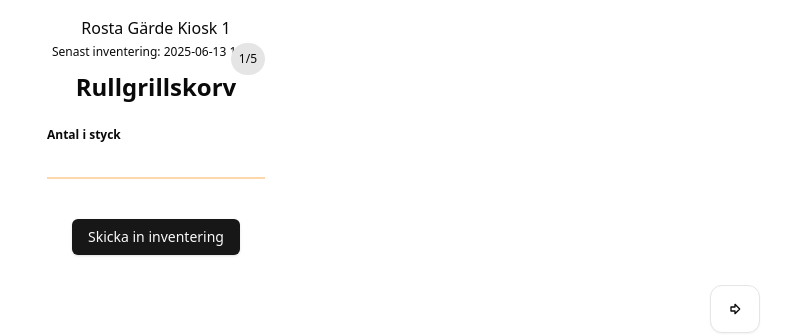
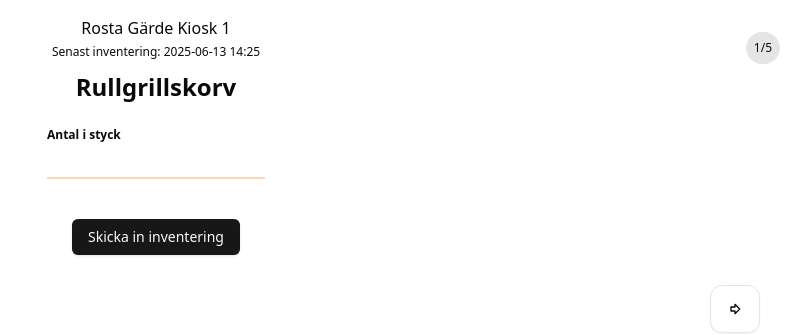
Before and after one commit to Camilla-bjorkcom/Kioskinventering-orebrocupen, a React (Vite) app: page / in a window 1280 px wide. Shown: the top 335 px of the page, without its empty margins (484-1280 px from the left). Built offline with nearby package versions, Linux system fonts and the light colour scheme; data requests are answered from the project's data file.

Commit message:
fix button previousfieldorproduct complete

```diff
--- a/src/App2.tsx
+++ b/src/App2.tsx
@@ -185,6 +185,7 @@ const App2 = () => {
       handleFocus("pieces");
     } else {
       setKeypadTarget("packages");
+      handleFocus("packages");
       setCurrentProductIndex((prevIndex) =>
         prevIndex - 1 >= editedProducts.length ? 0 : prevIndex - 1
       );
@@ -223,10 +224,11 @@ const App2 = () => {
           </p>
         </div>
 
-        <div className="flex flex-col items-center justify-center">
+        <div className="flex flex-col items-center justify-center relative">
           <form onSubmit={handleSubmit} className="w-fit mx-auto mb-5">
+
             {/* Progress display */}
-            <div className="mt-auto relative">
+            <div className="mt-auto">
               <h3 className="text-2xl font-bold text-center mb-6">
                 {currentProduct.productName}
               </h3>
@@ -313,7 +315,7 @@ const App2 = () => {
                 goToPreviousFieldOrProduct();
                 // Change the input field as well
               }}
-              className={`place-self-center rounded-xl h-12 ${currentProductIndex === 0 ?  "invisible" : ""}`}
+              className={`place-self-center rounded-xl h-12 ${currentProductIndex === 0 && activeInput === "pieces" ?  "invisible" : ""}`}
               variant={"outline"}
             >
               <ArrowBigLeft />
```
